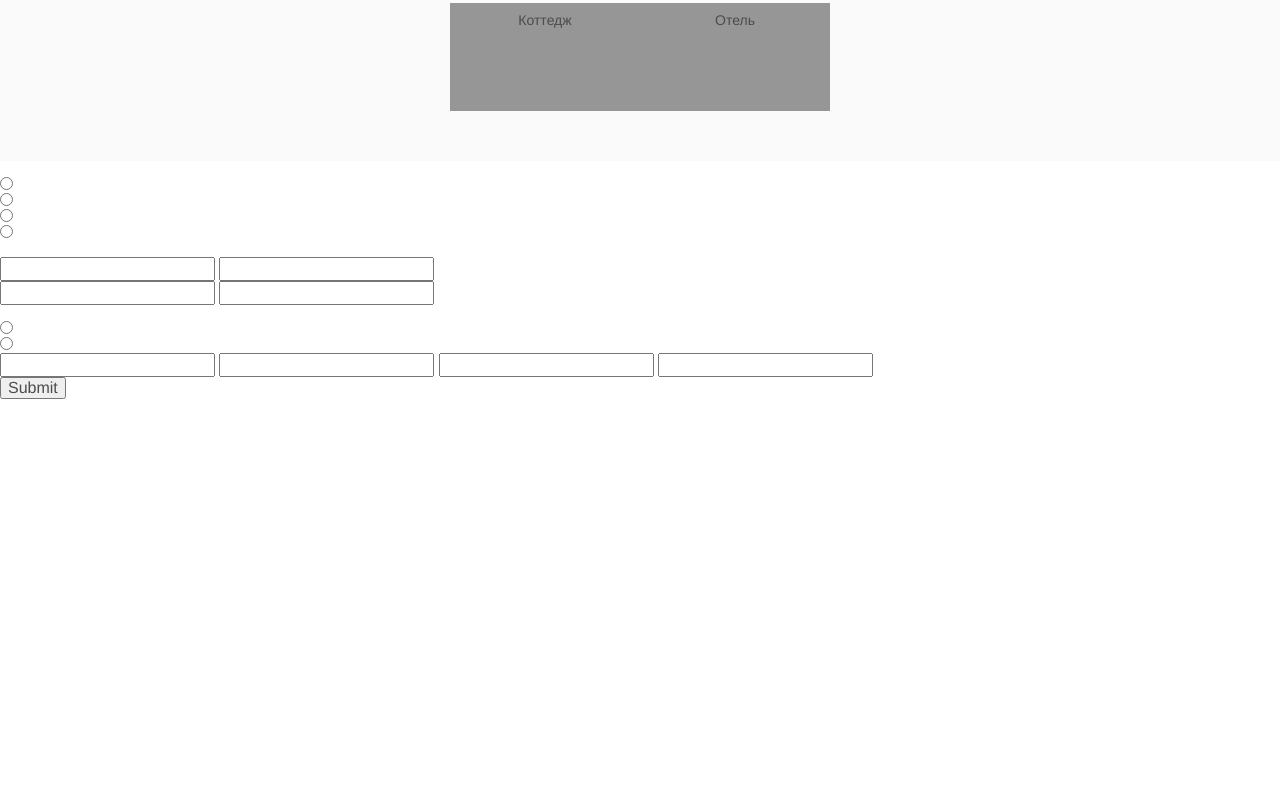
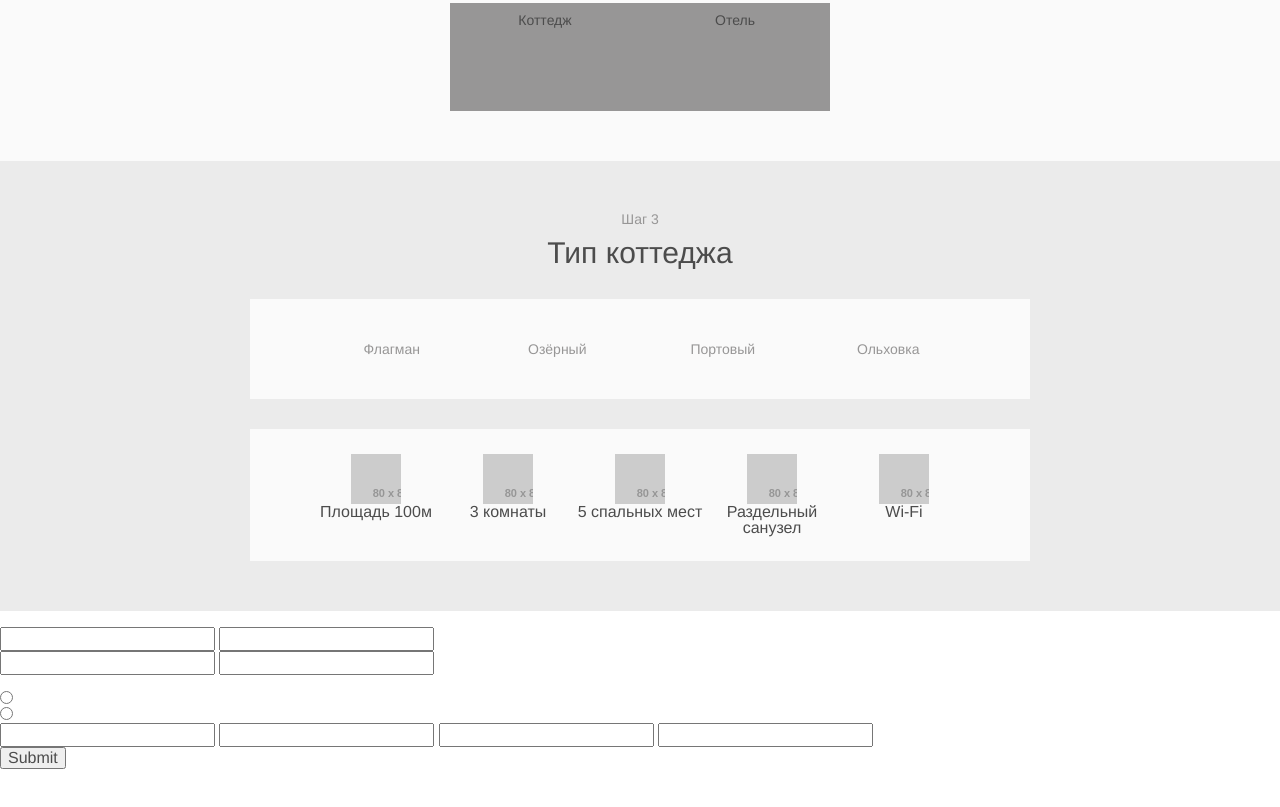
Before and after one commit to Badaboom1995/advanced_epic, a plain HTML site: page form.html in a window 1280 px wide. Shown: the part 784-1591 px from the top of the page. Before the commit the page ends 1383 px from the top, so only its background shows below. Drawn offline with Linux system fonts and the light colour scheme; placeholder pictures from the web are drawn by us.

Commit message:
form in progress

```diff
--- a/form.html
+++ b/form.html
@@ -88,39 +88,37 @@
            <label for="apart-hotel">Отель</label>
       </div>
   </section>
-	<div class="outer-wrapper">
-		<section class="booking-form__location-type">
-			<span class="step"></span>
-			<h1 class="booking-form__section-title"></h1>
-			<div class="booking-form__locations-type-wrapper">
-				<div class="booking-form__location-item">
-					<h2 class="field-name"></h2>
-					<input type="radio">
+		<section class="location-type">
+			<span class="step">Шаг 3</span>
+			<h1 class="location-type__title">Тип коттеджа</h1>
+			<div class="location-type__wrapper">
+				<div class="location-type__location-item">
+					<input type="radio" id='type-1' name='location-type'>
+          <label class="location-type__field-name" for='type-1'>Флагман</label>
 				</div>
-				<div class="booking-form__location-item">
-					<h2 class="field-name"></h2>
-					<input type="radio">
+				<div class="location-type__location-item">
+					<input type="radio" id='type-2' name='location-type'>
+          <label class="location-type__field-name" for='type-2'>Озёрный</label>
 				</div>
-				<div class="booking-form__location-item">
-					<h2 class="field-name"></h2>
-					<input type="radio">
+				<div class="location-type__location-item">
+					<input type="radio" id='type-3' name='location-type'>
+          <label class="location-type__field-name" for='type-3'>Портовый</label>
 				</div>
-				<div class="booking-form__location-item">
-					<h2 class="field-name"></h2>
-					<input type="radio">
+				<div class="location-type__location-item">
+					<input type="radio" id='type-4' name='location-type'>
+          <label class="location-type__field-name" for='type-4'>Ольховка</label>
 				</div>
 			</div>
-			<div class="booking-form__location-info">
-				<ul class="booking-form__info-list">
-					<li class="booking-form__info-ite"></li>
-					<li class="booking-form__info-item"></li>
-					<li class="booking-form__info-item"></li>
-					<li class="booking-form__info-item"></li>
-					<li class="booking-form__info-item"></li>
+			<div class="location-type__location-info">
+				<ul class="location-type__info-list">
+					<li class="location-type__info-item">Площадь 100м</li>
+					<li class="location-type__info-item">3 комнаты</li>
+					<li class="location-type__info-item">5 спальных мест</li>
+					<li class="location-type__info-item">Раздельный санузел</li>
+					<li class="location-type__info-item">Wi-Fi</li>
 				</ul>
 			</div>
 		</section>
-	</div>
 		<span class="step"></span>
 		<h1 class="booking-form__section-title"></h1>
 		<section class="booking-form__personal-info">
--- /dev/null
+++ b/less/blocks/location-type.less
@@ -0,0 +1,90 @@
+.location-type{
+	background-color: @gray-light;
+	text-align: center;
+	padding: 50px 0px;
+
+	&__title{
+		font-size: @common-title;
+		margin-bottom: 30px;
+	}
+
+	&__wrapper{
+		background-color: @gray-lighter;
+		padding: 25px 60px;
+		margin-bottom: 30px;
+		@media(min-width:1200px){
+			display: block;
+			margin: 30px auto;
+			width: 780px;
+			box-sizing: border-box;
+		}
+	}
+	&__location-item{
+		width: 100%;
+		display: inline-block;
+		@media(min-width:768px){
+			width: 24.4%;
+			box-sizing: border-box;
+		}
+
+	}
+	&__field-name{
+		font-size: 14px;
+		color: @gray;
+		display: inline-block;
+		padding: 18px 0px;
+		position: relative;
+
+	}
+
+	input{
+		display: none;
+	}
+
+	input:checked+label{
+		color: @gray-dark;
+	}
+	input:checked+label:before{
+		content: '';
+		position: absolute;
+		left: -20px;
+		top: 50%;
+		display: inline-block;
+		width: 11px;
+		height: 7px;
+		border-bottom: 3px solid @green;
+		border-left: 3px solid @green;
+		border-radius: 1px;
+		transform:rotate(-45deg) translateY(-100%);
+
+	}
+
+	&__location-info{
+		background-color: @gray-lighter;
+		padding: 25px 60px;
+		@media(max-width:768px){
+			display: none;
+		}
+		@media(min-width:1200px){
+			display: block;
+			margin: 0 auto;
+			width: 780px;
+			box-sizing: border-box;
+		}
+	}
+	&__info-list{
+		display: flex;
+	}
+	&__info-item{
+		width: 20%;
+	}
+	&__info-item:before{
+		content: "";
+		display: block;
+		margin: 0 auto;
+		width: 50px;
+		height: 50px;
+		background-image: url(http://placehold.it/80x80);
+	}
+
+}
--- a/less/style.less
+++ b/less/style.less
@@ -83,3 +83,4 @@
 @import "blocks/date-input.less";
 @import "blocks/step.less";
 @import "blocks/apart-input.less";
+@import "blocks/location-type.less";
```
Also changed, not shown: css/style.css, 1 other file.
